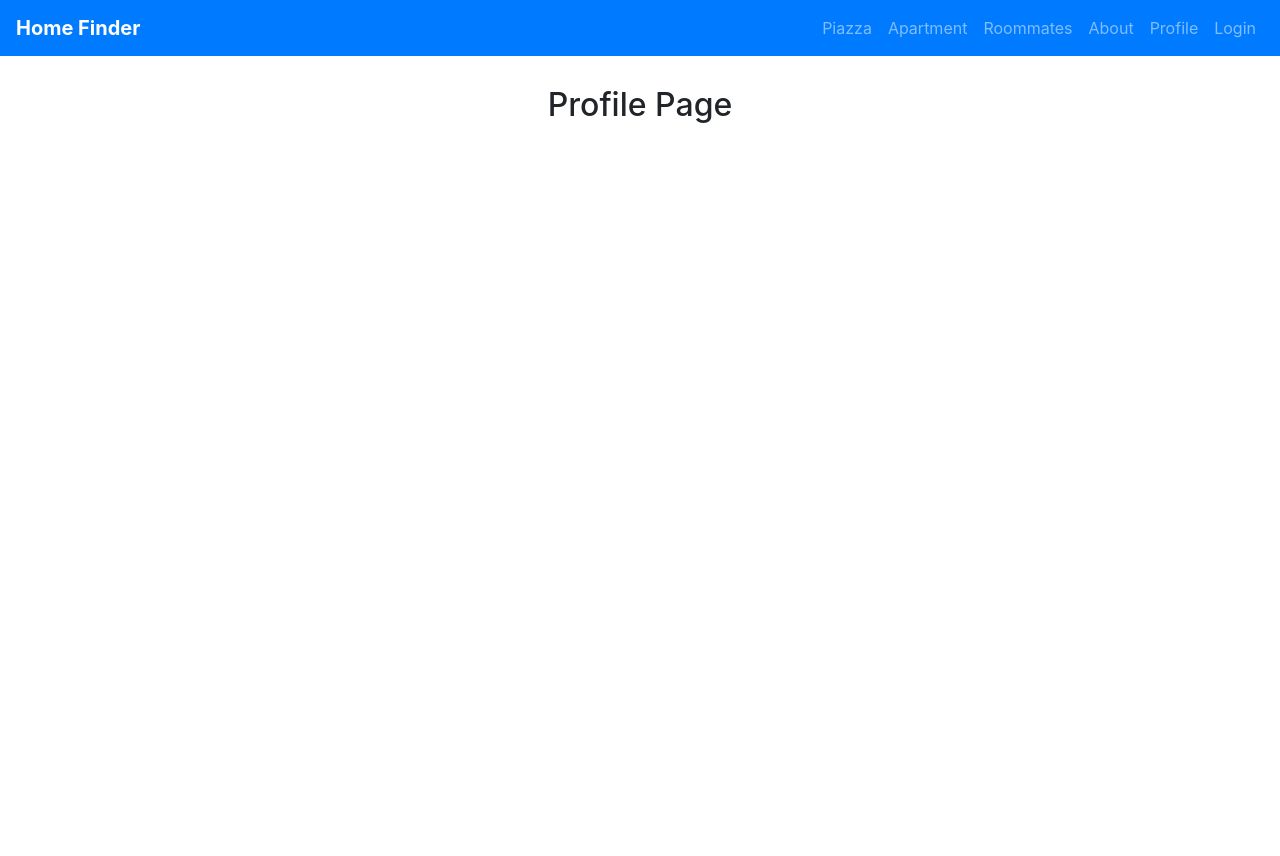
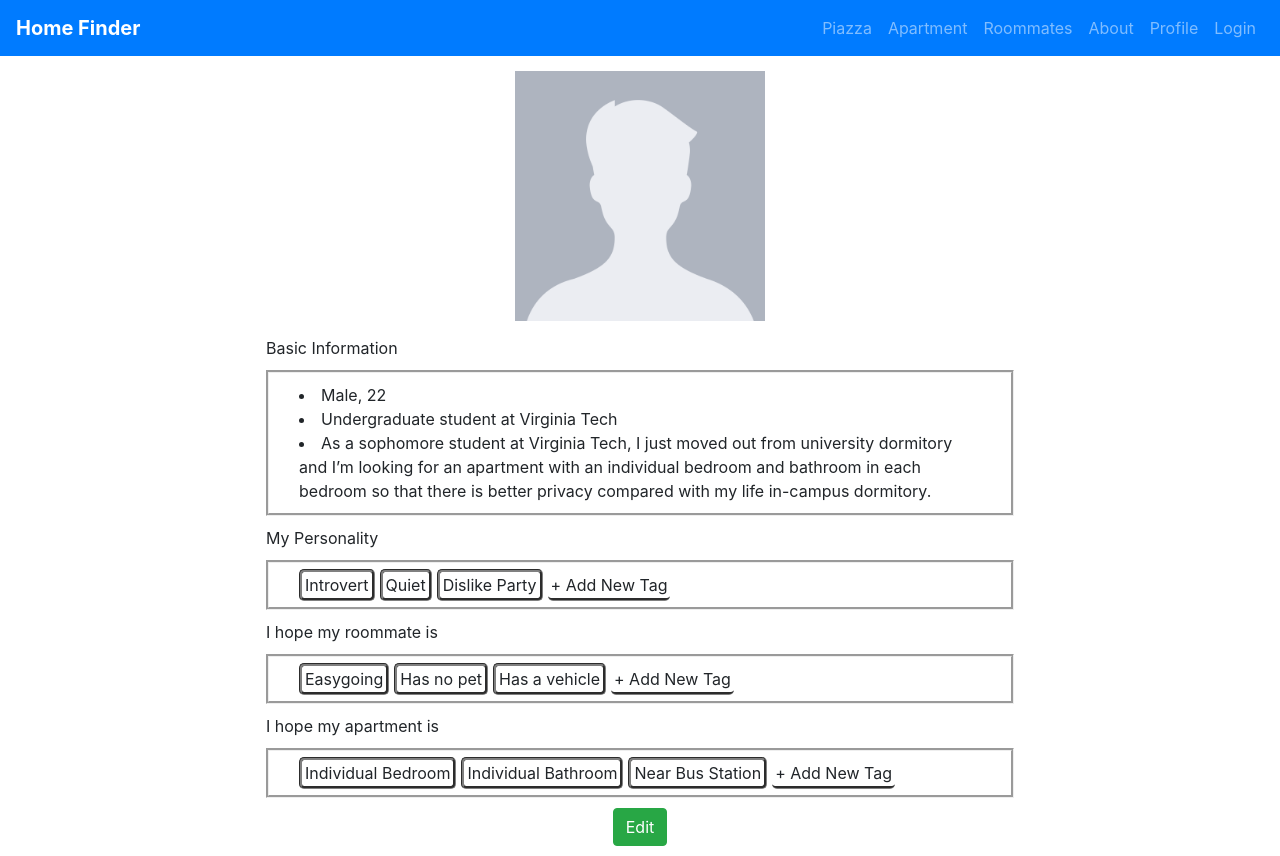
Before and after one commit to SAMHEO/capstone, a React (Create React App) app: page /profile in a window 1280 px wide. Before the commit the page ends 800 px from the top, so only its background shows below. Built offline with nearby package versions, Linux system fonts and the light colour scheme.

Commit message:
design v1.3

```diff
--- /dev/null
+++ b/src/About/About.css
@@ -0,0 +1,5 @@
+#about {
+    width: 60%;
+    margin-left: auto;
+    margin-right: auto;
+}
--- a/src/About/About.js
+++ b/src/About/About.js
@@ -1,4 +1,5 @@
 import React, { Component } from "react";
+import "./About.css";
 
 class About extends Component {
   constructor(props) {
@@ -19,17 +20,12 @@ class About extends Component {
 
     return (
       <div style={{ justifyContent: "center", padding: 30 }}>
-        <header className="App-header">
-          {username ? `Hello ${username}` : "Hello World"}
-        </header>
+
         <div style={{ clear: "both" }} align="center">
-          <h2>About Page</h2>
+          <h2>About Us</h2>
         </div>
-        <div align="center">
-          This is a brief introduction about us and our project.<br></br>
-          Our project is to build an website for residents in Blacksburg to find a better housing or a new roommate.
-
-
+        <div align="center" id="about">
+          Our Home Finder project aims to find suitable apartment accommodation for the relevant personnel in any university community. We have created a platform for mutual communication, and people can post information about renting apartments on our platform. Everyone can set the type of apartment they like, and filter according to the relevant conditions to find the apartment that meets the needs of each user. At the same time, users can also match future roommates with their personal characteristics and preferences for roommates, helping our users get along with roommates in the future.
         </div>
       </div>
     );
--- a/src/Apartment/Apartment.css
+++ b/src/Apartment/Apartment.css
@@ -15,6 +15,23 @@
     float: left;
 }
 
+.input-group {
+    float: left;
+    margin-right: 5px;
+}
+
+#input-group1 {
+    width: 20%;
+}
+
+#input-group2 {
+    width: 50%;
+}
+
+#input-group3 {
+    width: 20%;
+}
+
 #apartmentLogo {
     width: 100%;
     display: block;
--- a/src/Apartment/Apartment.js
+++ b/src/Apartment/Apartment.js
@@ -86,7 +86,7 @@ class Apartment extends Component {
             <div style={{ justifyContent: "center", padding: 30 }}>
 
 
-            <div class="input-group mb-3">
+            <div class="input-group mb-3" id="input-group1">
               <div class="input-group-prepend">
                 <label class="input-group-text" for="Sort">Preferences</label>
               </div>
@@ -98,7 +98,7 @@ class Apartment extends Component {
               </select>
               </div>
 
-              <div class="input-group mb-3">
+              <div class="input-group mb-3" id="input-group2">
                 <div class="input-group-prepend">
                   <span class="input-group-text">Maximum amount </span>
                   <span class="input-group-text">0.00</span>
@@ -106,11 +106,11 @@ class Apartment extends Component {
                 <input type="text" class="form-control" aria-label="Dollar amount (with dot and two decimal places)"></input>
               </div>
 
-            <div class="input-group mb-3">
+            <div class="input-group mb-3" id="input-group3">
               <div class="input-group-prepend">
                 <label class="input-group-text" for="Beds">Preferences</label>
               </div>
-              <select class="custom-select" id="inputGroupSelect01">
+              <select class="custom-select" id="inputGroupSelect02">
                 <option selected>Beds</option>
                 <option value="1">Studio</option>
                 <option value="2">1</option>
--- a/src/Profile/Profile.css
+++ b/src/Profile/Profile.css
@@ -0,0 +1,63 @@
+.center {
+    display: block;
+    margin-left: auto;
+    margin-right: auto;
+}
+
+#profile-page {
+    display: "flex";
+    width: 60%;
+    padding: 30;
+    margin-left: auto;
+    margin-right: auto;
+}
+
+#user-photo {
+    width: 250px;
+    margin-top: 15px;
+    margin-bottom: 15px;
+}
+
+.profile-box {
+    align: left;
+    margin: 10px;
+}
+
+
+#basic-info {
+    border-style: groove;
+    margin-top: 10px;
+    margin-bottom: 10px;
+    padding-top: 10px;
+    padding-bottom: 10px;
+    padding-left: 30px;
+    padding-right: 30px;
+}
+
+
+#edit-button {
+    margin-left: auto;
+    margin-right: auto;
+    margin-top: 10px;
+    margin-bottom: 10px;
+}
+
+.tag {
+    border-style: groove;
+    border-color: grey;
+    border-radius: 5px;
+    width: min-content;
+    display: inline;
+    padding: 3px;
+    margin-right: 5px;
+}
+
+.new-tag {
+    border-bottom: groove;
+    border-color: grey;
+    border-radius: 5px;
+    width: min-content;
+    display: inline;
+    padding: 3px;
+    margin-right: 5px;
+}
--- a/src/Profile/Profile.js
+++ b/src/Profile/Profile.js
@@ -1,12 +1,105 @@
 import React, { Component } from "react";
 import "./Profile.css";
 
+function AddNewTag() {
+  return(<div class="new-tag">+ Add New Tag</div>);
+}
+function TagExample1() {
+  return(<div class="tag">Introvert</div>);
+}
+function TagExample2() {
+  return(<div class="tag">Quiet</div>);
+}
+function TagExample3() {
+  return(<div class="tag">Dislike Party</div>);
+}
+function TagExample4() {
+  return(<div class="tag">Easygoing</div>);
+}
+function TagExample5() {
+  return(<div class="tag">Has no pet</div>);
+}
+function TagExample6() {
+  return(<div class="tag">Has a vehicle</div>);
+}
+function TagExample7() {
+  return(<div class="tag">Individual Bedroom</div>);
+}
+function TagExample8() {
+  return(<div class="tag">Individual Bathroom</div>);
+}
+function TagExample9() {
+  return(<div class="tag">Near Bus Station</div>);
+}
+
+
 class Profile extends Component {
+
+  edit = (e) => {
+  };
+
   render() {
     return (
-      <div style={{ display: "flex", justifyContent: "center", padding: 30 }}>
+      <div id="profile-page" style={{  }}>
         <div>
-          <h2>Profile Page</h2>
+          <div class="center">
+              <img
+                src="avatar.png"
+                className="d-block center"
+                alt="..."
+                id="user-photo"
+              />
+          </div>
+          <div>
+
+          </div>
+          <div class="profile-box">
+            Basic Information
+            <div class="preofile-box" id="basic-info">
+              <li>Male, 22</li>
+              <li>Undergraduate student at Virginia Tech</li>
+              <li>As a sophomore student at Virginia Tech, I just moved out from university dormitory and I’m looking for an apartment with an individual bedroom and bathroom in each bedroom so that there is better privacy compared with my life in-campus dormitory.</li>
+            </div>
+          </div>
+
+          <div class="profile-box">
+            My Personality
+            <div class="preofile-box" id="basic-info">
+              <TagExample1 />
+              <TagExample2 />
+              <TagExample3 />
+              <AddNewTag />
+            </div>
+          </div>
+
+          <div class="profile-box">
+            I hope my roommate is
+            <div class="preofile-box" id="basic-info">
+              <TagExample4 />
+              <TagExample5 />
+              <TagExample6 />
+              <AddNewTag />
+            </div>
+          </div>
+
+          <div class="profile-box">
+            I hope my apartment is
+            <div class="preofile-box" id="basic-info">
+              <TagExample7 />
+              <TagExample8 />
+              <TagExample9 />
+              <AddNewTag />
+            </div>
+          </div>
+
+          <button
+              type="edit"
+              class="btn btn-success btn-default center"
+              id="edit-button"
+              onClick={this.edit}
+            >
+              <span class="glyphicon glyphicon-off"></span> Edit{" "}
+            </button>
         </div>
       </div>
     );
```
